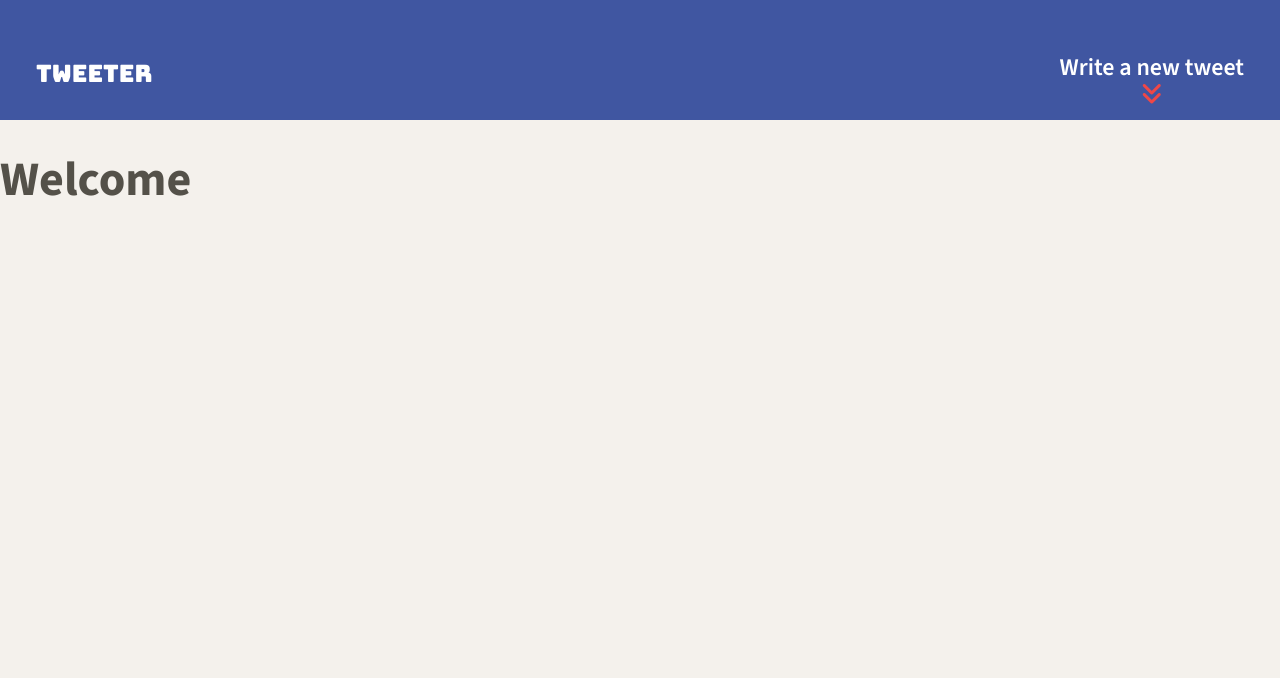
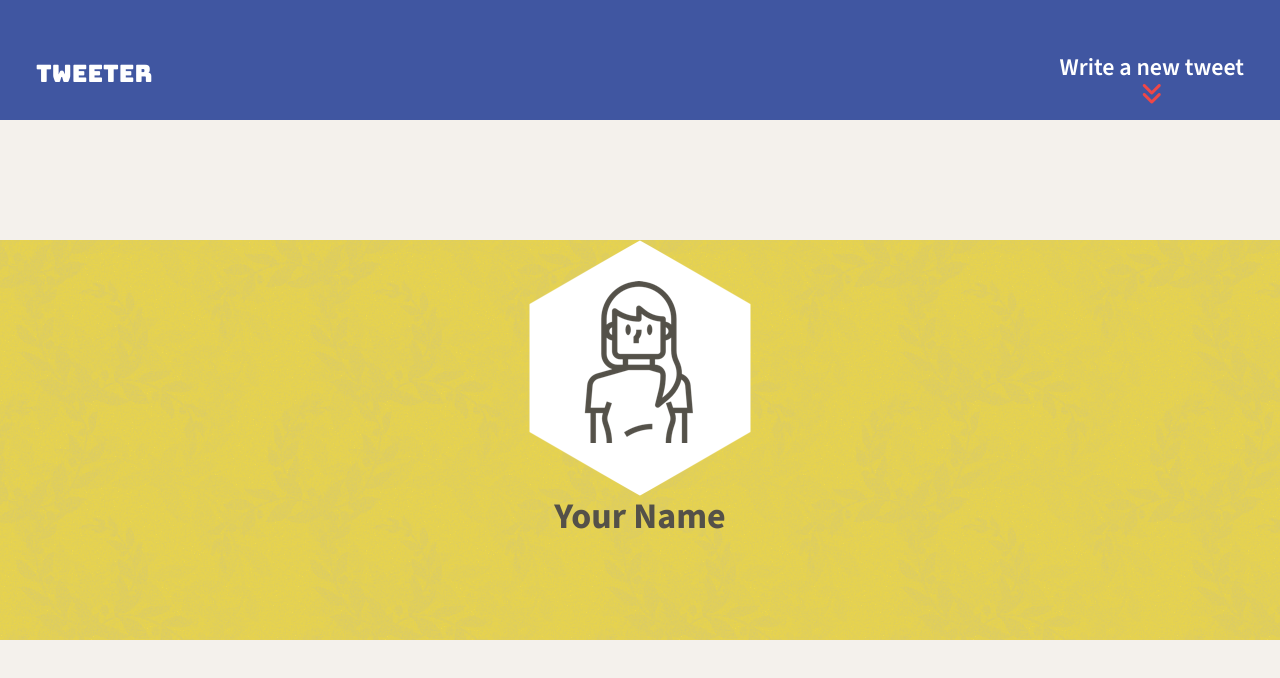
Before and after one commit to Somtico/tweeter, a website: page public/index.html in a window 1280 px wide. Drawn offline with nearby package versions, Linux system fonts and the light colour scheme.

Commit message:
Add avatar and username to page.

```diff
--- a/public/index.html
+++ b/public/index.html
@@ -19,6 +19,7 @@
     <!-- App CSS -->
     <link rel="stylesheet" href="/styles/layout.css" type="text/css" />
     <link rel="stylesheet" href="/styles/nav.css" type="text/css" />
+    <link rel="stylesheet" href="/styles/header.css" type="text/css" />
 
     <!-- External JS -->
     <script
@@ -39,11 +40,14 @@
         <i class="fa-solid fa-angles-down"></i>
       </div>
     </nav>
-    <section>
-      <div>
-        <h1>Welcome</h1>
+    <header>
+      <div id="avatar">
+        <img src="/images/profile-hex.png">
       </div>
-    </section>
+      <div class="username">
+        <h2>Your Name</h2>
+      </div>
+    </header>
 
     <!-- Page-specific (main) content here -->
     <main class="container"></main>
```
